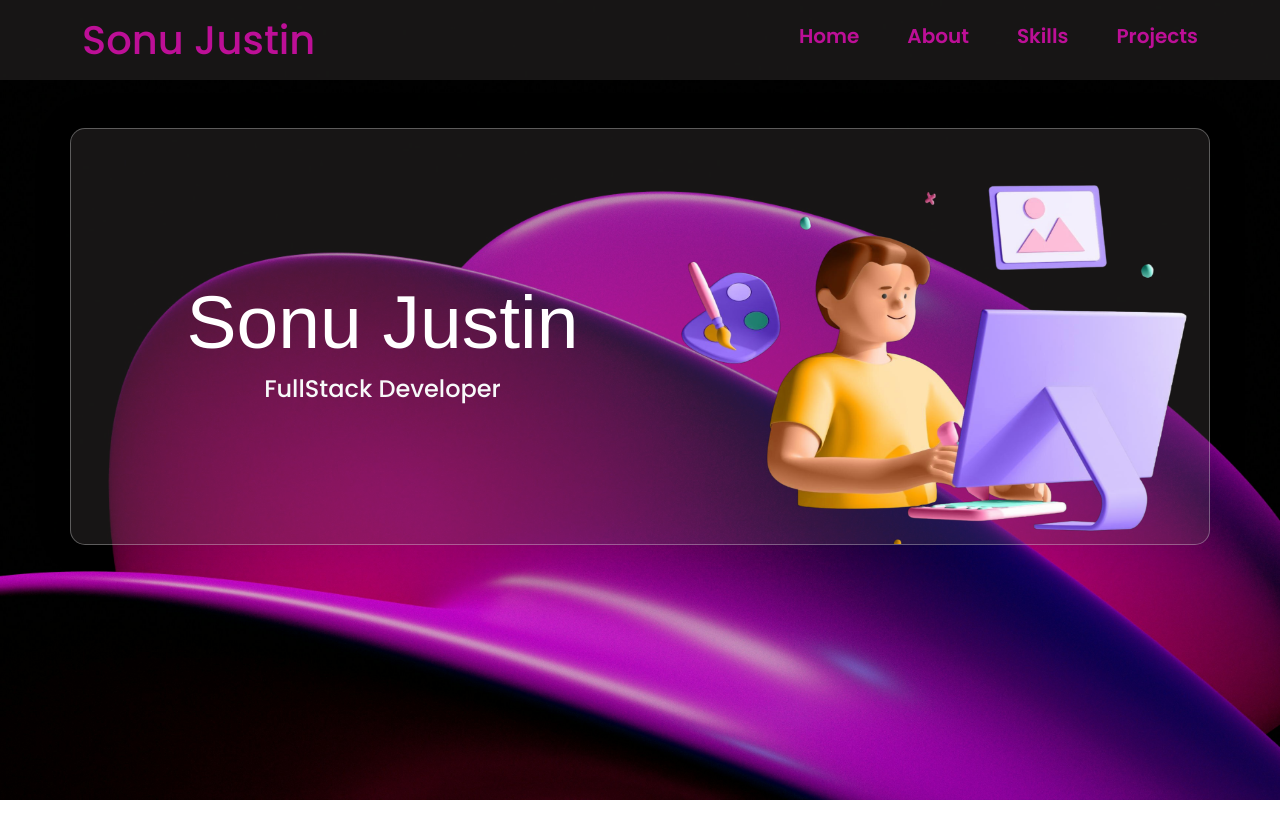
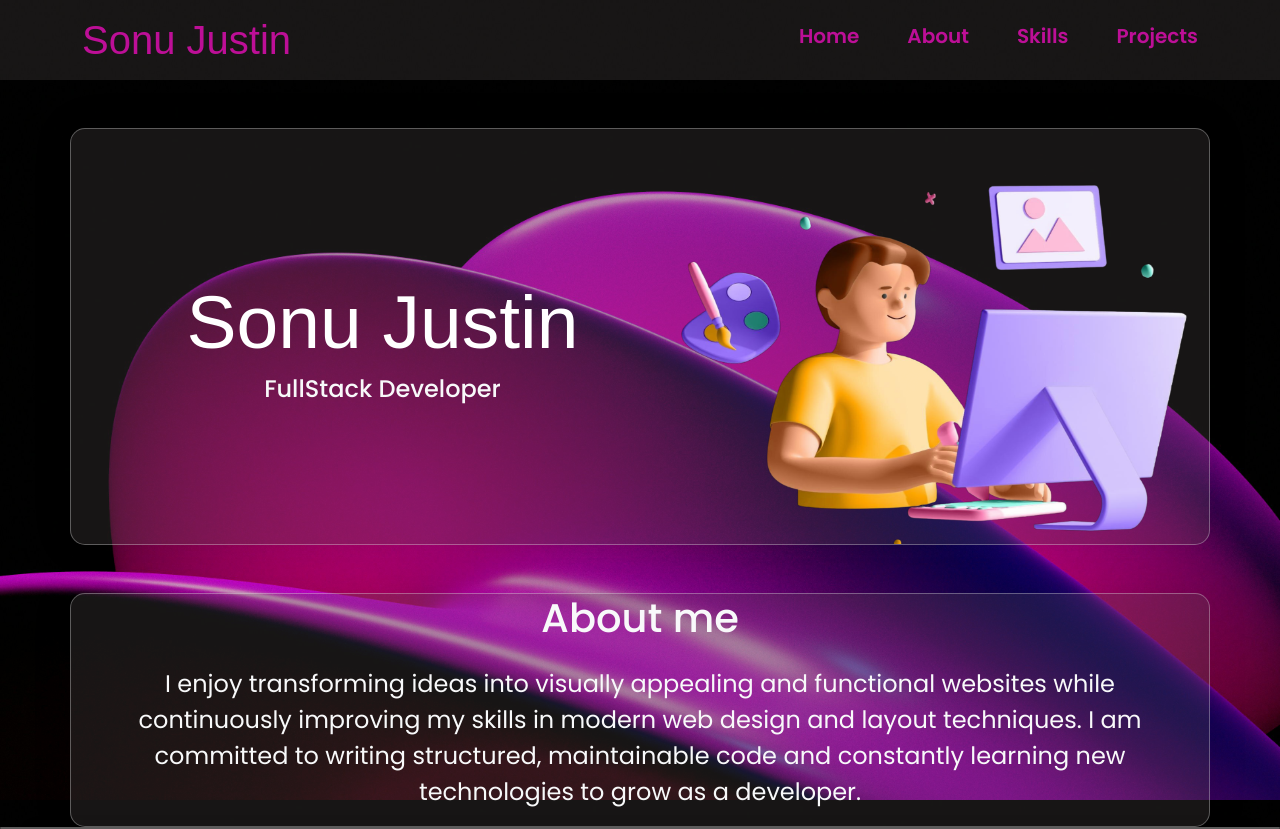
Before and after one commit to sonujustin2022/Sonu-Portfolio-HTMl-CSS-Bootstrap, a plain HTML site: page index.html in a window 1280 px wide. Before the commit the page ends 800 px from the top, so only its background shows below. Drawn offline with nearby package versions, Linux system fonts and the light colour scheme; a web font is replaced by a local one.

Commit message:
about me section completed

```diff
--- a/index.html
+++ b/index.html
@@ -22,7 +22,7 @@
 
 
 <!-- favicon -->
-<link rel="shortcut icon" href="https://img.icons8.com/external-flaticons-flat-flat-icons/1200/external-portfolio-web-development-flaticons-flat-flat-icons.jpg" type="image/x-icon">
+<link rel="shortcut icon" href="./assets/3d-nft-icon-digital-artist-male.png" type="image/x-icon">
 
 
     <title>Sonu Justin</title>
@@ -55,5 +55,19 @@
             </div>
         </div>
     </section>
+    <section class="container  mt-5">
+        <div class="col-12">
+            <h1 class="text-center text-light">
+                About me
+            </h1>
+            <p class="text-center text-light fs-4 ps-5 pe-5 pt-3">
+               I enjoy transforming ideas into visually appealing and functional websites while continuously improving my skills in modern web design and layout techniques. I am committed to writing structured, maintainable code and constantly learning new technologies to grow as a developer.
+            </p>
+        </div>
+    </section>
+
+    <section id="skills" class="">
+
+    </section>
 </body>
 </html>
--- a/style.css
+++ b/style.css
@@ -42,11 +42,11 @@ header{
 
 }
 
-/*
+
 header h1{
      font-family: "Zen Dots", sans-serif;
 
-} */
+}
 
 
 
```
